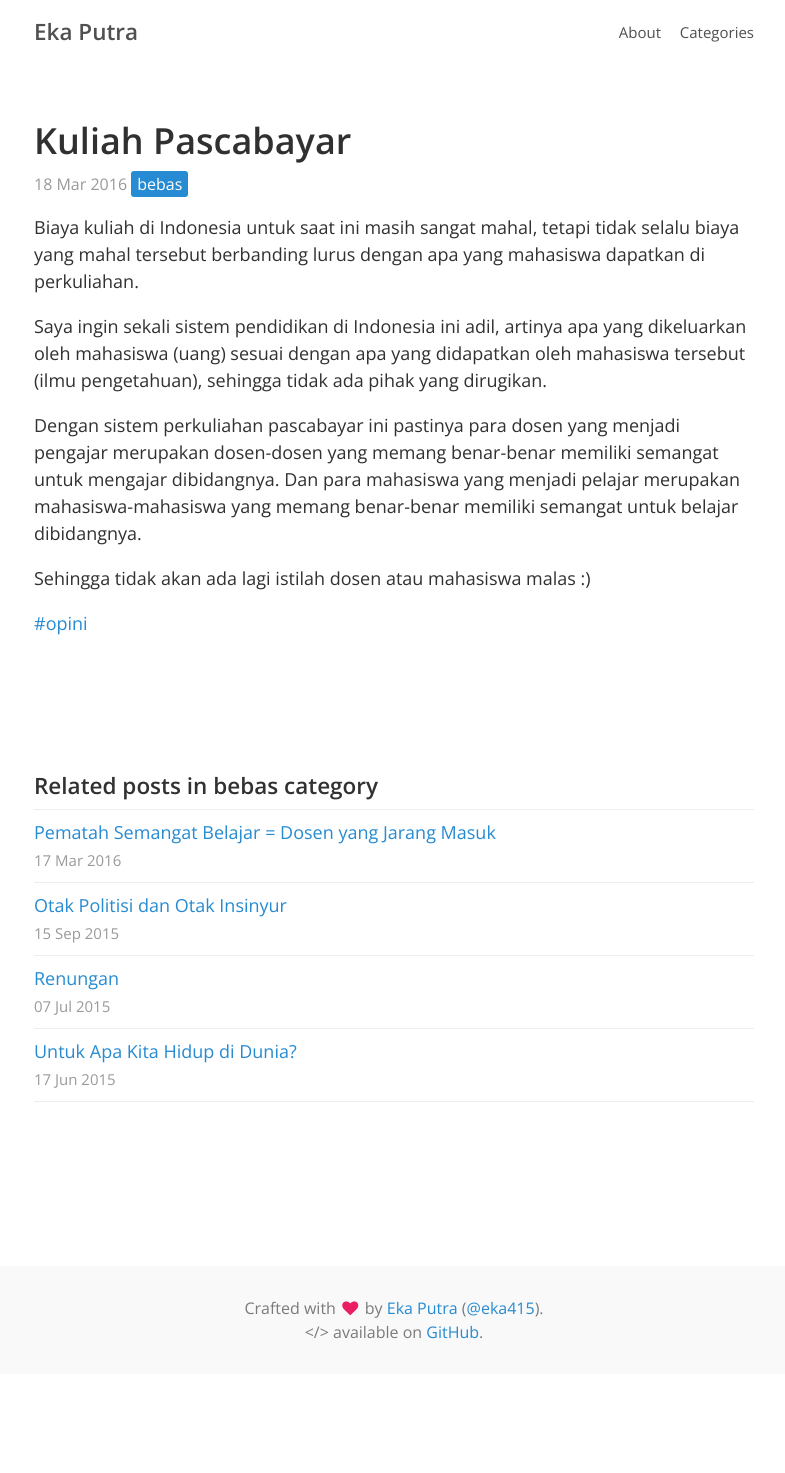
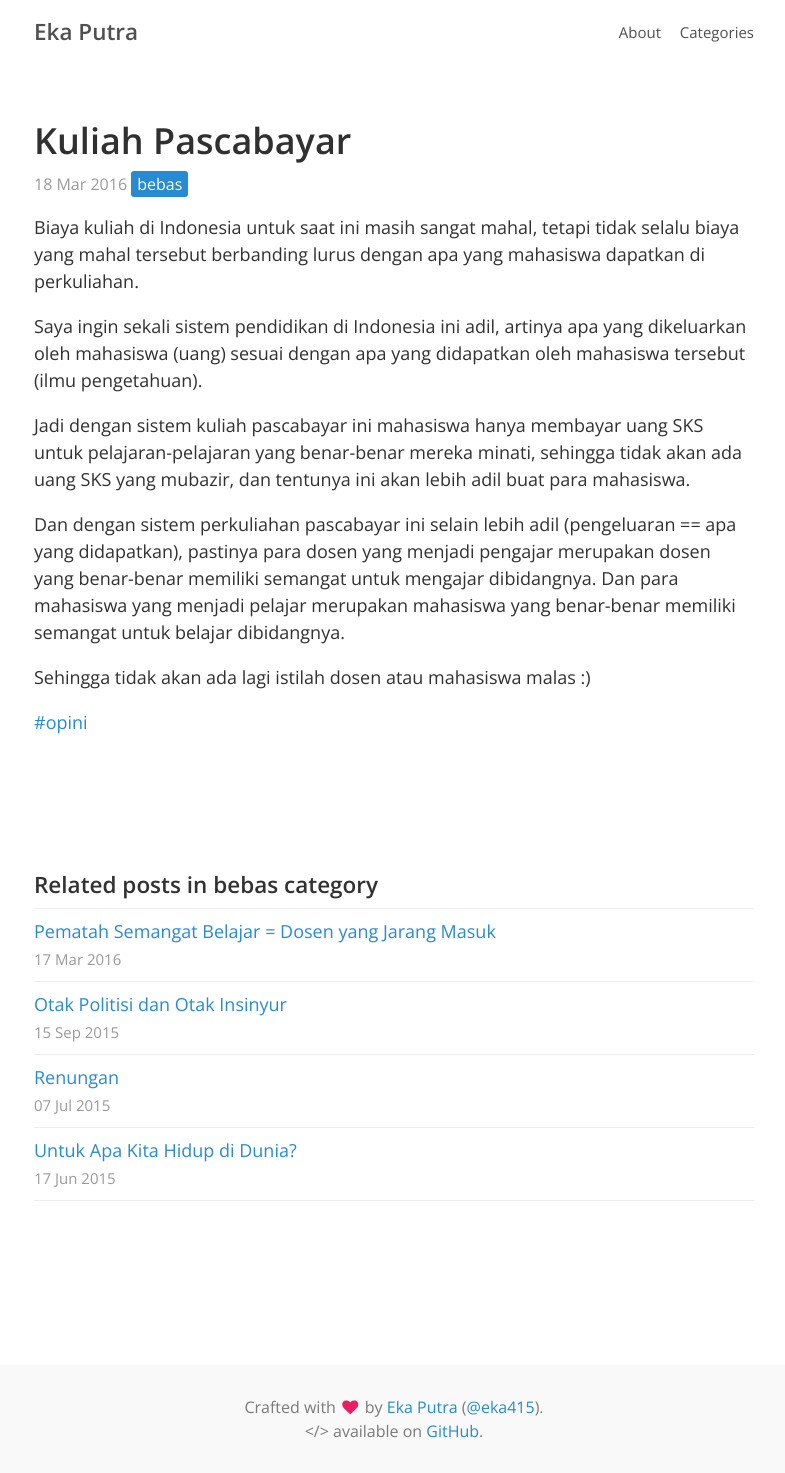
Before and after one commit to eputra/eputra.github.io, a Jekyll site: the page built from _posts/2016-03-18-kuliah-pascabayar.md, in a window 1280 px wide. Shown: the whole page, without its empty margins (246-1031 px from the left). Built offline with Jekyll 4.4.1, drawn with Linux system fonts in a browser that asks for light colours; nearby versions of some CDN libraries; comment, search, counter and statistics services are not loaded; before the commit the page ends 1374 px from its top, so only the background shows below that.

Commit message:
uptade post: Kuliah Pascabayar

```diff
--- a/_posts/2016-03-18-kuliah-pascabayar.md
+++ b/_posts/2016-03-18-kuliah-pascabayar.md
@@ -9,9 +9,11 @@ comments: true
 
 Biaya kuliah di Indonesia untuk saat ini masih sangat mahal, tetapi tidak selalu biaya yang mahal tersebut berbanding lurus dengan apa yang mahasiswa dapatkan di perkuliahan.
 
-Saya ingin sekali sistem pendidikan di Indonesia ini adil, artinya apa yang dikeluarkan oleh mahasiswa (uang) sesuai dengan apa yang didapatkan oleh mahasiswa tersebut (ilmu pengetahuan), sehingga tidak ada pihak yang dirugikan.
+Saya ingin sekali sistem pendidikan di Indonesia ini adil, artinya apa yang dikeluarkan oleh mahasiswa (uang) sesuai dengan apa yang didapatkan oleh mahasiswa tersebut (ilmu pengetahuan).
 
-Dengan sistem perkuliahan pascabayar ini pastinya para dosen yang menjadi pengajar merupakan dosen-dosen yang memang benar-benar memiliki semangat untuk mengajar dibidangnya. Dan para mahasiswa yang menjadi pelajar merupakan mahasiswa-mahasiswa yang memang benar-benar memiliki semangat untuk belajar dibidangnya.
+Jadi dengan sistem kuliah pascabayar ini mahasiswa hanya membayar uang SKS untuk pelajaran-pelajaran yang benar-benar mereka minati, sehingga tidak akan ada uang SKS yang mubazir, dan tentunya ini akan lebih adil buat para mahasiswa.
+
+Dan dengan sistem perkuliahan pascabayar ini selain lebih adil (pengeluaran == apa yang didapatkan), pastinya para dosen yang menjadi pengajar merupakan dosen yang benar-benar memiliki semangat untuk mengajar dibidangnya. Dan para mahasiswa yang menjadi pelajar merupakan mahasiswa yang benar-benar memiliki semangat untuk belajar dibidangnya.
 
 Sehingga tidak akan ada lagi istilah dosen atau mahasiswa malas :)
 
```
